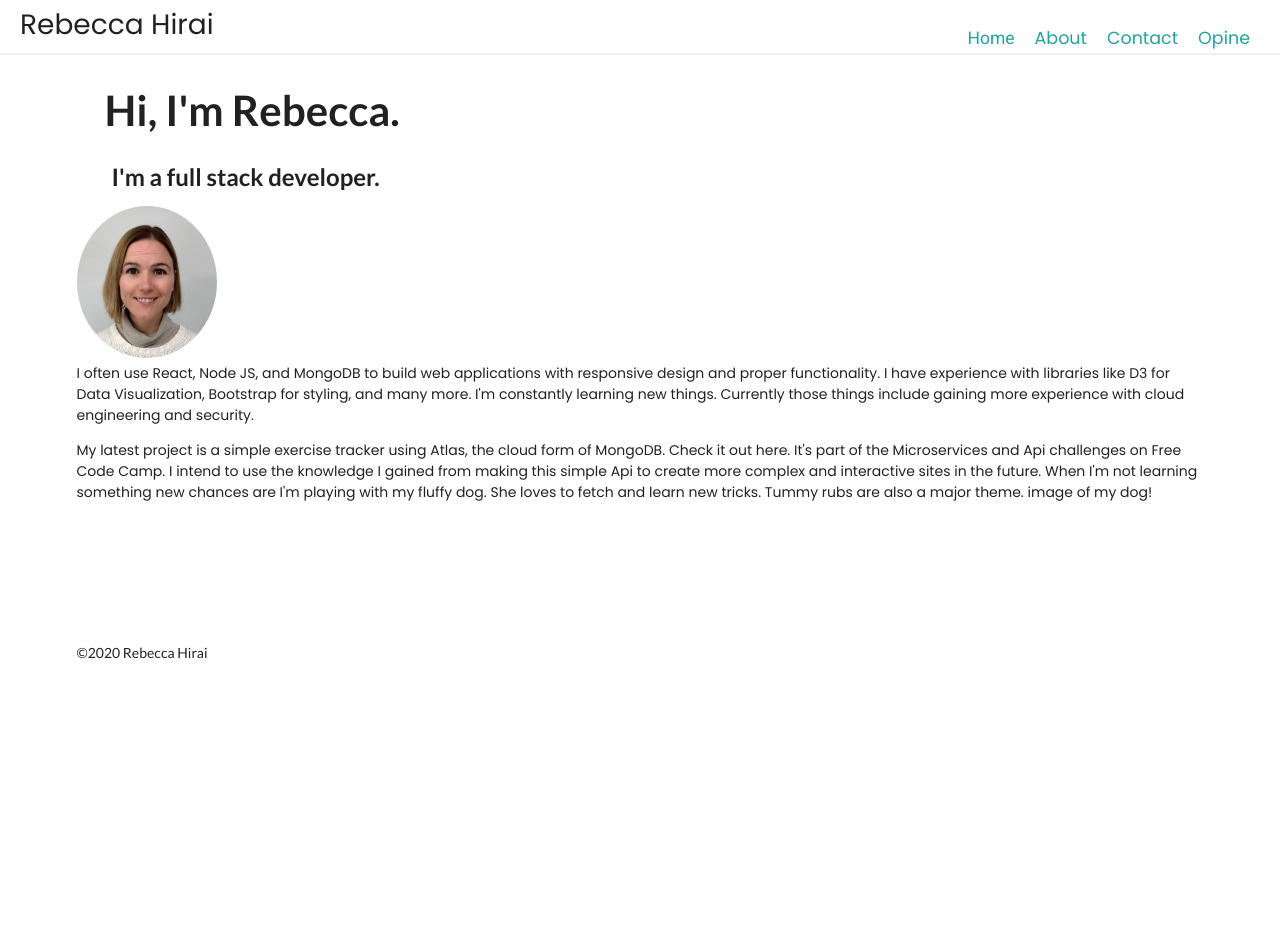
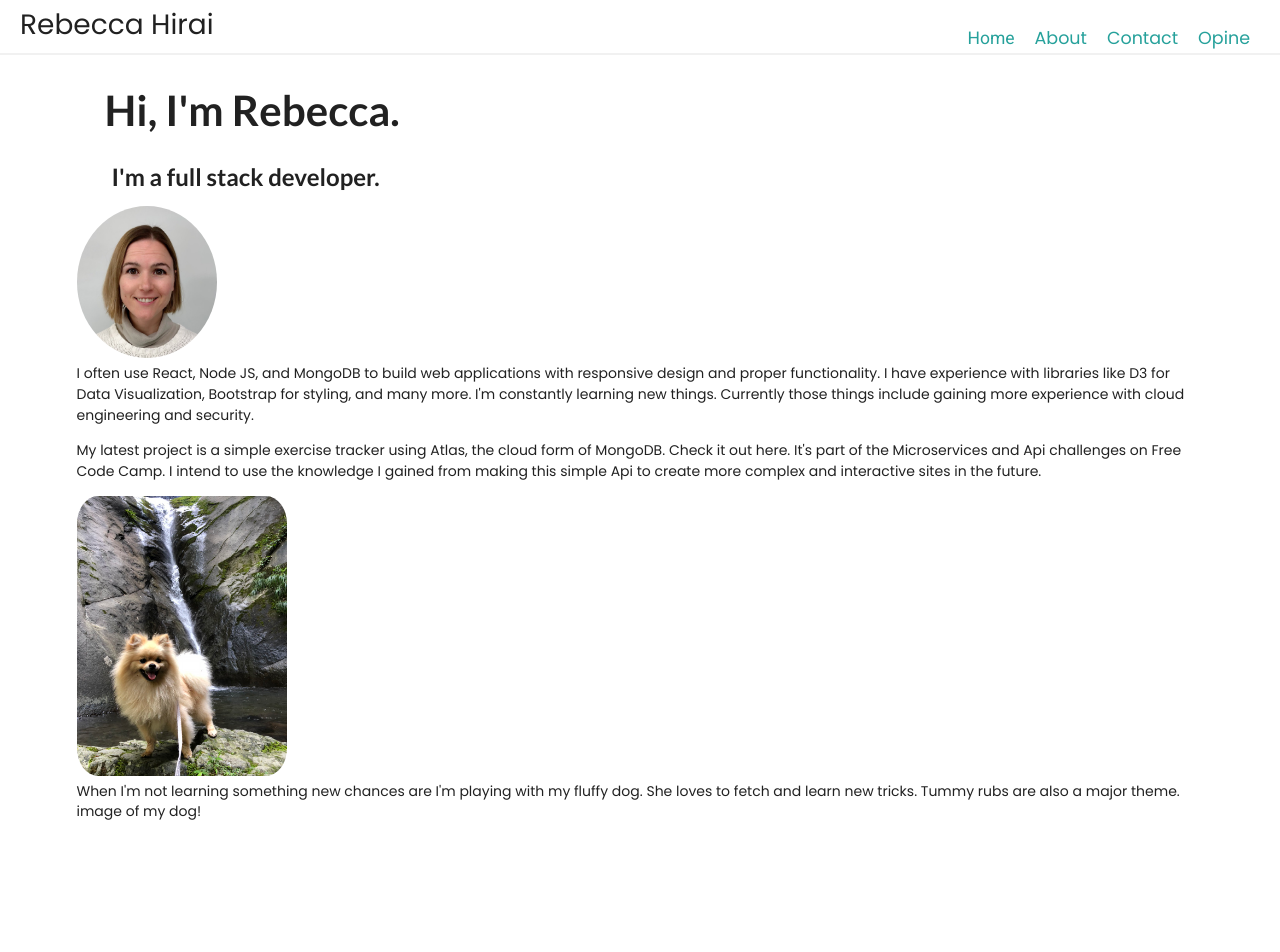
Before and after one commit to rebecca1231/portfolio2, a React (Create React App) app: page /about in a window 1280 px wide. Shown: the top 952 px of the page. Before the commit the page ends 800 px from the top, so only its background shows below. Built offline with nearby package versions, Linux system fonts and the light colour scheme.

Commit message:
update about

```diff
--- a/src/Components/About.js
+++ b/src/Components/About.js
@@ -1,5 +1,6 @@
 import React from "react";
 import myFace from '../myFace.jpeg'
+import EmWaterfall from '../EmWaterfall.jpeg'
 
 const About = () => {
   return (
@@ -27,7 +28,10 @@ const About = () => {
           form of MongoDB. Check it out here. It's part of the Microservices and
           Api challenges on Free Code Camp. I intend to use the knowledge I
           gained from making this simple Api to create more complex and
-          interactive sites in the future. When I'm not learning something new
+          interactive sites in the future.
+          </p>
+          <img src={EmWaterfall} style={{display: "inline", maxWidth:"15rem", borderRadius:"10%"}} />
+          <p>When I'm not learning something new
           chances are I'm playing with my fluffy dog. She loves to fetch and
           learn new tricks. Tummy rubs are also a major theme. image of my dog!
         </p>
```
Also changed, not shown: src/EmWaterfall.jpeg (added).
